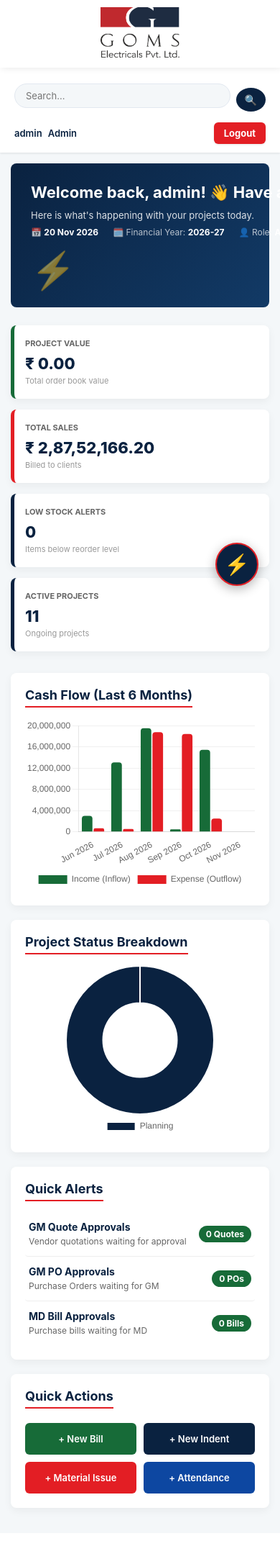
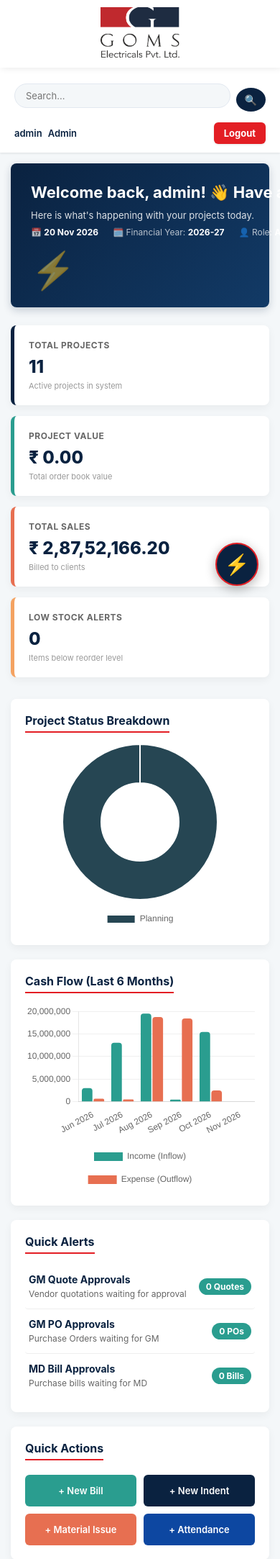
Before and after one commit to Thileepanas/goms-erp, a Flask app: page /dashboard in a window 390 px wide. Shown: the top 2166 px of the page at 72% size. Before the commit the page ends 2105 px from the top, so only its background shows below. Run offline with Flask 3, Linux system fonts and the light colour scheme; a user stored in the database is signed in; data comes from the database, SQL or seed files in the repository; data that the repository does not hold is empty; some libraries are stand-ins or nearby versions.

Commit message:
Revamp dashboard layout and card styles
Updated dashboard layout to support 4 cards instead of 3, improved card styles, and adjusted media queries. Enhanced chart colors and added cash flow chart for supervisors.

```diff
--- a/templates/dashboard.html
+++ b/templates/dashboard.html
@@ -8,60 +8,43 @@
 {% set is_supervisor = session.get('role') == 'Site Supervisor' %}
 
 <style>
-    /* Changed to 3 cards */
-    .stats-grid { display: grid; grid-template-columns: repeat(3, 1fr); gap: 15px; margin-bottom: 30px; }
-    @media (max-width: 900px) { .stats-grid { grid-template-columns: 1fr; } }
+    /* Stats Grid */
+    .stats-grid { display: grid; grid-template-columns: repeat(4, 1fr); gap: 15px; margin-bottom: 30px; }
+    @media (max-width: 1100px) { .stats-grid { grid-template-columns: repeat(2, 1fr); } }
+    @media (max-width: 600px) { .stats-grid { grid-template-columns: 1fr; } }
 
-    .stat-card { background: white; padding: 18px 15px; border-radius: 8px; box-shadow: 0 4px 12px rgba(0,0,0,0.05); border-left: 5px solid var(--primary-blue); display: flex; flex-direction: column; justify-content: center; min-height: 100px; transition: transform 0.2s; }
-    .stat-card:hover { transform: translateY(-2px); }
-    .stat-card h4 { color: #666; font-size: 11px; margin-bottom: 8px; text-transform: uppercase; font-weight: 700; white-space: nowrap; overflow: hidden; text-overflow: ellipsis; }
-    .stat-card h2 { color: var(--primary-blue); font-size: 22px; margin: 0; font-weight: 800; }
-    .stat-card .stat-sub { font-size: 11px; color: #999; margin-top: 4px; }
+    .stat-card { background: white; padding: 20px; border-radius: 8px; box-shadow: 0 4px 12px rgba(0,0,0,0.05); border-left: 5px solid var(--primary-blue); display: flex; flex-direction: column; justify-content: center; min-height: 110px; transition: transform 0.2s; }
+    .stat-card:hover { transform: translateY(-3px); box-shadow: 0 6px 16px rgba(0,0,0,0.08); }
+    .stat-card h4 { color: #666; font-size: 12px; margin-bottom: 8px; text-transform: uppercase; font-weight: 700; white-space: nowrap; overflow: hidden; text-overflow: ellipsis; letter-spacing: 0.5px; }
+    .stat-card h2 { color: var(--primary-blue); font-size: 24px; margin: 0; font-weight: 800; }
+    .stat-card .stat-sub { font-size: 11px; color: #999; margin-top: 5px; }
     .stat-card.blue { border-left-color: var(--primary-blue); }
-    .stat-card.green { border-left-color: #176b38; }
-    .stat-card.red { border-left-color: var(--accent-red); }
+    .stat-card.green { border-left-color: #2A9D8F; }
+    .stat-card.red { border-left-color: #E76F51; }
+    .stat-card.orange { border-left-color: #F4A261; }
 
-    .welcome-banner { background: linear-gradient(135deg, var(--primary-blue), #123a66); color: white; padding: 22px 28px; border-radius: 8px; margin-bottom: 25px; display: flex; justify-content: space-between; align-items: center; flex-wrap: wrap; gap: 15px; }
+    /* Welcome Banner */
+    .welcome-banner { background: linear-gradient(135deg, var(--primary-blue), #123a66); color: white; padding: 22px 28px; border-radius: 8px; margin-bottom: 25px; display: flex; justify-content: space-between; align-items: center; flex-wrap: wrap; gap: 15px; box-shadow: 0 4px 12px rgba(10, 34, 64, 0.2); }
     .welcome-banner h1 { margin-bottom: 6px; font-size: 22px; }
     .welcome-banner p { color: rgba(255,255,255,0.85); font-size: 13px; }
     .welcome-banner .banner-meta { display: flex; gap: 20px; flex-wrap: wrap; margin-top: 8px; font-size: 12px; color: rgba(255,255,255,0.7); }
     .welcome-banner .banner-meta span strong { color: white; }
 
-        /* NEW: Slide in and Stop Animation */
-    .marquee-container {
-        overflow: hidden;
-        width: 100%;
-        position: relative;
-        display: flex;
-        padding: 5px 0;
-    }
-    .marquee-text {
-        display: inline-block;
-        white-space: nowrap;
-        margin: 0;
-        font-size: 22px;
-        /* FIX: Animation runs once (forwards), takes 2.5 seconds */
-        animation: slide-left 2.5s ease-out forwards;
+    .marquee-container { overflow: hidden; width: 100%; position: relative; display: flex; padding: 5px 0; }
+    .marquee-text { display: inline-block; white-space: nowrap; margin: 0; font-size: 22px; animation: slide-left 2.5s ease-out forwards; }
+
+    @keyframes slide-left {
+        0% { transform: translateX(100%); opacity: 0; }
+        100% { transform: translateX(0); opacity: 1; }
     }
 
-    /* Animation Keyframes */
-    @keyframes slide-left {
-        0% {
-            transform: translateX(100%); /* Starts from right side */
-            opacity: 0;
-        }
-        100% {
-            transform: translateX(0); /* Stops at its original position */
-            opacity: 1;
-        }
-    }
-
+    /* Charts Layout */
     .dashboard-layout { display: grid; grid-template-columns: 1fr 1fr; gap: 20px; margin-bottom: 20px; }
     .dashboard-layout.single { grid-template-columns: 1fr; }
     @media (max-width: 900px) { .dashboard-layout { grid-template-columns: 1fr; } }
 
     .panel { background: white; border-radius: 8px; padding: 20px; box-shadow: 0 4px 12px rgba(0,0,0,0.05); }
-    .panel h3 { color: var(--primary-blue); border-bottom: 2px solid var(--accent-red); padding-bottom: 5px; display: inline-block; margin-bottom: 15px; }
+    .panel h3 { color: var(--primary-blue); border-bottom: 2px solid var(--accent-red); padding-bottom: 5px; display: inline-block; margin-bottom: 15px; font-size: 16px; font-weight: 700; }
 
     .alert-list { display: flex; flex-direction: column; }
     a.alert-item { display: flex; justify-content: space-between; align-items: center; padding: 12px 5px; border-bottom: 1px solid #eee; color: inherit; text-decoration: none; transition: 0.2s; border-radius: 4px; }
@@ -70,18 +53,18 @@
     .alert-item .alert-text strong { display: block; font-size: 14px; color: var(--primary-blue); }
     .alert-item .alert-text span { font-size: 12px; color: #666; }
     .alert-badge { background: #e31e24; color: white; padding: 4px 10px; border-radius: 20px; font-size: 12px; font-weight: bold; white-space: nowrap; }
-    .alert-badge.warning { background: #ff9800; }
+    .alert-badge.warning { background: #F4A261; }
     .alert-badge.blue { background: #0d47a1; }
-    .alert-badge.green { background: #176b38; }
+    .alert-badge.green { background: #2A9D8F; }
 
     .quick-actions { display: grid; grid-template-columns: 1fr 1fr; gap: 10px; margin-top: 5px; }
     .quick-actions a { display: block; padding: 14px 15px; text-align: center; border-radius: 6px; font-weight: 600; font-size: 13px; text-decoration: none; color: white; transition: 0.3s; }
-    .qa-bill { background: #176b38; } .qa-bill:hover { background: #11522a; }
+    .qa-bill { background: #2A9D8F; } .qa-bill:hover { background: #21867a; }
     .qa-po { background: #0a2240; } .qa-po:hover { background: #123a66; }
-    .qa-issue { background: #e31e24; } .qa-issue:hover { background: #b81319; }
+    .qa-issue { background: #E76F51; } .qa-issue:hover { background: #d15f43; }
     .qa-pay { background: #0d47a1; } .qa-pay:hover { background: #083378; }
 
-    .chart-wrap { position: relative; height: 240px; width: 100%; }
+    .chart-wrap { position: relative; height: 260px; width: 100%; }
 </style>
 
 <!-- WELCOME BANNER -->
@@ -100,12 +83,15 @@
     <div style="font-size: 50px; opacity: 0.5;">⚡</div>
 </div>
 
-<!-- KPI CARDS (Reduced to 3) -->
-{% set role = session.get('role', 'Admin') %}
+<!-- KPI CARDS -->
+<div class="stats-grid">
+    <div class="stat-card blue">
+        <h4>Total Projects</h4>
+        <h2>{{ total_projects or '0' }}</h2>
+        <span class="stat-sub">Active projects in system</span>
+    </div>
 
-<div class="stats-grid">
-
-    {% if role in ['Admin', 'GM', 'Accountant'] %}
+    {% if not is_supervisor %}
     <div class="stat-card green">
         <h4>Project Value</h4>
         <h2>₹ {{ total_project_value | inr }}</h2>
@@ -117,38 +103,19 @@
         <h2>₹ {{ total_sales | inr }}</h2>
         <span class="stat-sub">Billed to clients</span>
     </div>
-    {% endif %}
 
-    {% if role in ['Admin', 'Store Keeper', 'Site Supervisor'] %}
-    <div class="stat-card blue">
+    <div class="stat-card orange">
         <h4>Low Stock Alerts</h4>
         <h2>{{ low_stock_count }}</h2>
         <span class="stat-sub">Items below reorder level</span>
     </div>
     {% endif %}
-
-    {% if role in ['Admin', 'GM', 'Site Supervisor'] %}
-    <div class="stat-card blue">
-        <h4>Active Projects</h4>
-        <h2>{{ total_projects or '0' }}</h2>
-        <span class="stat-sub">Ongoing projects</span>
-    </div>
-    {% endif %}
 </div>
 
-<!-- CHARTS SECTION -->
+<!-- CHARTS SECTION (Project Status First, Cash Flow Second) -->
 <div class="dashboard-layout">
-    <!-- Cash Flow Chart -->
-    {% if not is_supervisor %}
-    <div class="panel">
-        <h3>Cash Flow (Last 6 Months)</h3>
-        <div class="chart-wrap">
-            <canvas id="cashFlowChart"></canvas>
-        </div>
-    </div>
-    {% endif %}
 
-    <!-- Project Status Chart -->
+    <!-- 1. Project Status Chart (Left) -->
     <div class="panel">
         <h3>Project Status Breakdown</h3>
         {% if status_labels %}
@@ -159,6 +126,16 @@
         <p style="text-align: center; color: #999; padding: 40px 0;">No projects created yet.</p>
         {% endif %}
     </div>
+
+    <!-- 2. Cash Flow Chart (Right) -->
+    {% if not is_supervisor %}
+    <div class="panel">
+        <h3>Cash Flow (Last 6 Months)</h3>
+        <div class="chart-wrap">
+            <canvas id="cashFlowChart"></canvas>
+        </div>
+    </div>
+    {% endif %}
 </div>
 
 <!-- ALERTS & QUICK ACTIONS -->
@@ -217,8 +194,41 @@
 
 {% block scripts %}
 <script>
+// ===== 1. Project Status (Doughnut Chart) - Professional Colors =====
+document.addEventListener("DOMContentLoaded", function() {
+    const psCtx = document.getElementById('projectStatusChart');
+    if (psCtx) {
+        new Chart(psCtx.getContext('2d'), {
+            type: 'doughnut',
+            data: {
+                labels: {{ status_labels | tojson }},
+                datasets: [{
+                    data: {{ status_counts | tojson }},
+                    backgroundColor: [
+                        '#264653', // Deep Corporate Blue
+                        '#2A9D8F', // Muted Teal
+                        '#E9C46A', // Sand/Yellow
+                        '#F4A261', // Muted Orange
+                        '#E76F51', // Coral Red
+                        '#6D597A'  // Muted Purple
+                    ],
+                    borderWidth: 2,
+                    borderColor: '#fff'
+                }]
+            },
+            options: {
+                responsive: true,
+                maintainAspectRatio: false,
+                plugins: {
+                    legend: { position: 'bottom', labels: { font: { size: 12 }, padding: 20 } }
+                }
+            }
+        });
+    }
+});
+
 {% if not is_supervisor %}
-// ===== Cash Flow Chart =====
+// ===== 2. Cash Flow Chart (Bar Chart) - Professional Colors =====
 document.addEventListener("DOMContentLoaded", function() {
     const cfCtx = document.getElementById('cashFlowChart');
     if (cfCtx) {
@@ -230,13 +240,13 @@ document.addEventListener("DOMContentLoaded", function() {
                     {
                         label: 'Income (Inflow)',
                         data: {{ cash_flow_income | tojson }},
-                        backgroundColor: '#176b38',
+                        backgroundColor: '#2A9D8F', // Professional Teal Green
                         borderRadius: 4
                     },
                     {
                         label: 'Expense (Outflow)',
                         data: {{ cash_flow_expense | tojson }},
-                        backgroundColor: '#e31e24',
+                        backgroundColor: '#E76F51', // Professional Coral Red
                         borderRadius: 4
                     }
                 ]
@@ -245,7 +255,7 @@ document.addEventListener("DOMContentLoaded", function() {
                 responsive: true,
                 maintainAspectRatio: false,
                 plugins: {
-                    legend: { position: 'bottom', labels: { font: { size: 12 } } }
+                    legend: { position: 'bottom', labels: { font: { size: 12 }, padding: 20 } }
                 },
                 scales: {
                     y: { beginAtZero: true, grid: { color: '#f0f0f0' } },
@@ -256,31 +266,5 @@ document.addEventListener("DOMContentLoaded", function() {
     }
 });
 {% endif %}
-
-// ===== Project Status (Doughnut) =====
-document.addEventListener("DOMContentLoaded", function() {
-    const psCtx = document.getElementById('projectStatusChart');
-    if (psCtx) {
-        new Chart(psCtx.getContext('2d'), {
-            type: 'doughnut',
-            data: {
-                labels: {{ status_labels | tojson }},
-                datasets: [{
-                    data: {{ status_counts | tojson }},
-                    backgroundColor: ['#0a2240', '#176b38', '#e31e24', '#ff9800', '#6a1b9a', '#0d47a1'],
-                    borderWidth: 2,
-                    borderColor: '#fff'
-                }]
-            },
-            options: {
-                responsive: true,
-                maintainAspectRatio: false,
-                plugins: {
-                    legend: { position: 'bottom', labels: { font: { size: 12 } } }
-                }
-            }
-        });
-    }
-});
 </script>
 {% endblock %}
```
